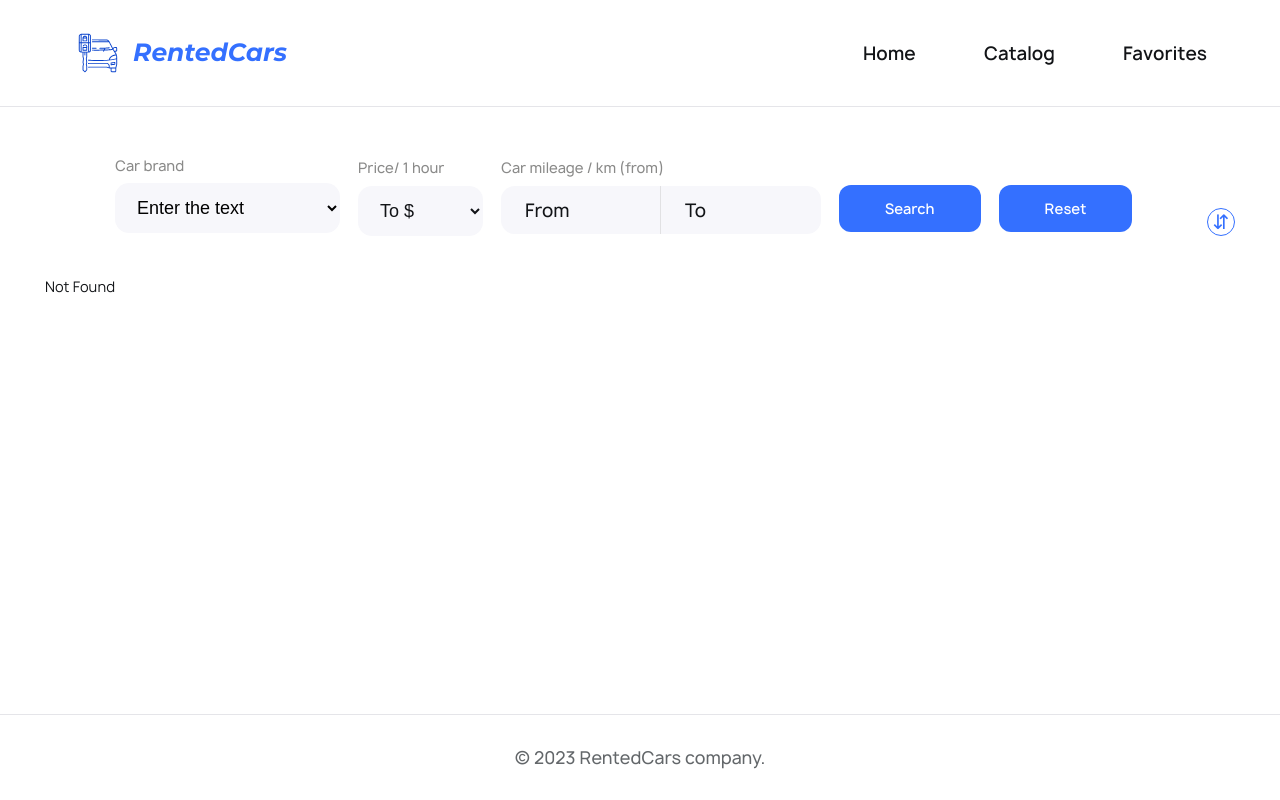
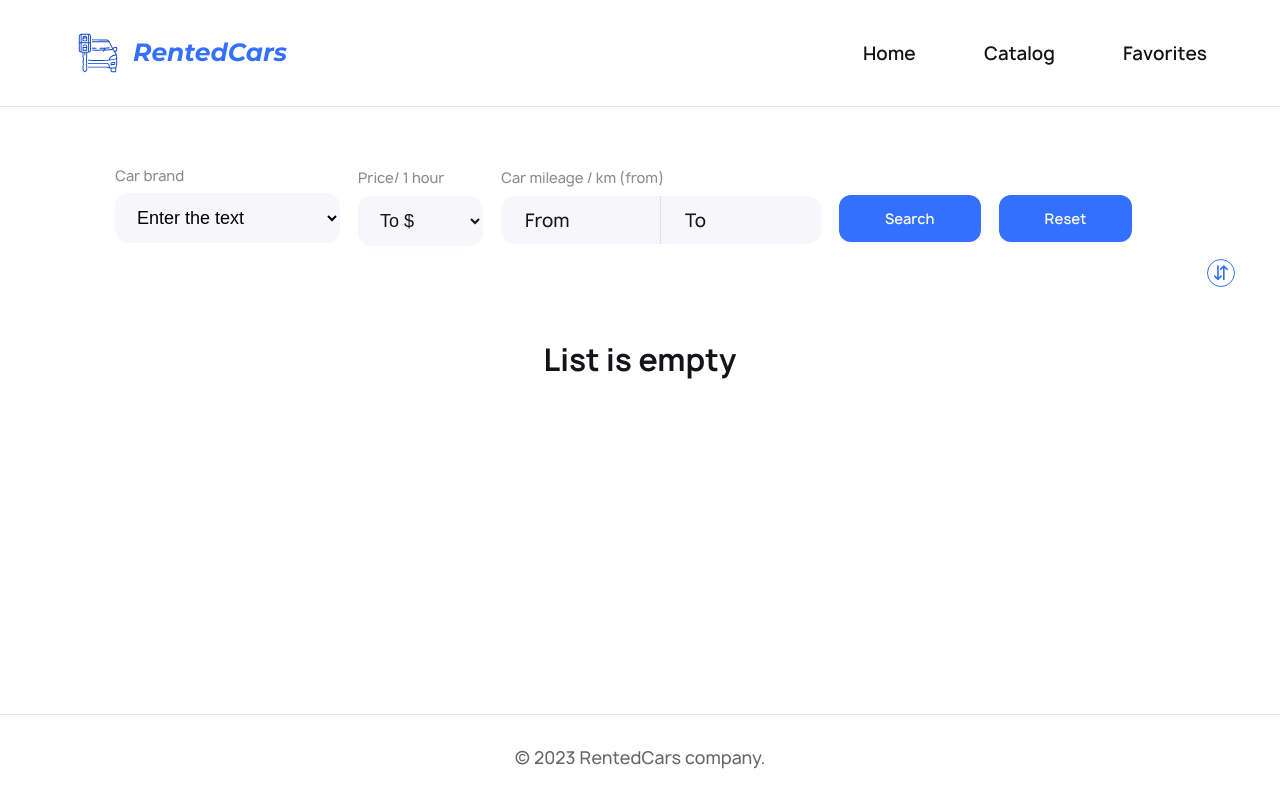
Before and after one commit to Tarasdeveloper/RentedCars, a React (Vite) app: page /RentedCars/favorites in a window 1280 px wide. Before the commit this address had no page. Built offline with nearby package versions, Linux system fonts and the light colour scheme.

Commit message:
styles update

```diff
--- a/src/components/Accessories/AccessoriesBlock.styled.js
+++ b/src/components/Accessories/AccessoriesBlock.styled.js
@@ -15,6 +15,9 @@ export const AccessesBlock = styled.div`
 
 export const AccessItemList = styled.ul`
   display: flex;
+  flex-wrap: wrap;
+  gap: 4px;
+
   & li {
     display: flex;
   }
--- a/src/components/Cars/FavoritesList/FavoritesList.jsx
+++ b/src/components/Cars/FavoritesList/FavoritesList.jsx
@@ -5,8 +5,7 @@ import {
 } from '../../../redux/cars/carsSelectors';
 import { filterCars } from '../../../shared/utils/utils';
 import CarItem from '../CarItem/CarItem';
-import { FavoreList } from './FavoritesList.styled';
-// import NotFound from '../NotFound/NotFound';
+import { FavoreList, NotFound } from './FavoritesList.styled';
 
 const FavoritesList = () => {
   const favoriteCars = useSelector(selectFavorites);
@@ -15,7 +14,7 @@ const FavoritesList = () => {
 
   return (
     <div>
-      {!filteredCars.length && 'Not Found'}
+      {!filteredCars.length && <NotFound>List is empty</NotFound>}
       <FavoreList>
         {filteredCars.map((car) => (
           <CarItem car={car} key={car.id} />
--- a/src/components/Cars/FavoritesList/FavoritesList.styled.js
+++ b/src/components/Cars/FavoritesList/FavoritesList.styled.js
@@ -7,5 +7,11 @@ export const FavoreList = styled.ul`
   row-gap: 50px;
   margin-bottom: 100px;
   align-items: center;
-  /* justify-content: center; */
 `;
+
+export const NotFound = styled.p`
+  text-align: center;
+  font-weight: 700;
+  font-size: 30px;
+  padding-top: 50px;
+`;
--- a/src/components/Filter/Filter.styled.js
+++ b/src/components/Filter/Filter.styled.js
@@ -2,7 +2,9 @@ import styled from 'styled-components';
 
 export const FilterWrap = styled.form`
   max-width: 1050px;
-  margin: 20px auto;
+  margin: 0 auto auto;
+  height: 150px;
+  padding-top: 30px;
 `;
 
 export const InputButtons = styled.div`
--- a/src/pages/Favorites/Favorites.styled.js
+++ b/src/pages/Favorites/Favorites.styled.js
@@ -4,4 +4,6 @@ export const FavoritesContainer = styled.div`
   max-width: 1220px;
   margin: 0 auto;
   width: 100%;
+  display: flex;
+  flex-direction: column;
 `;
```
